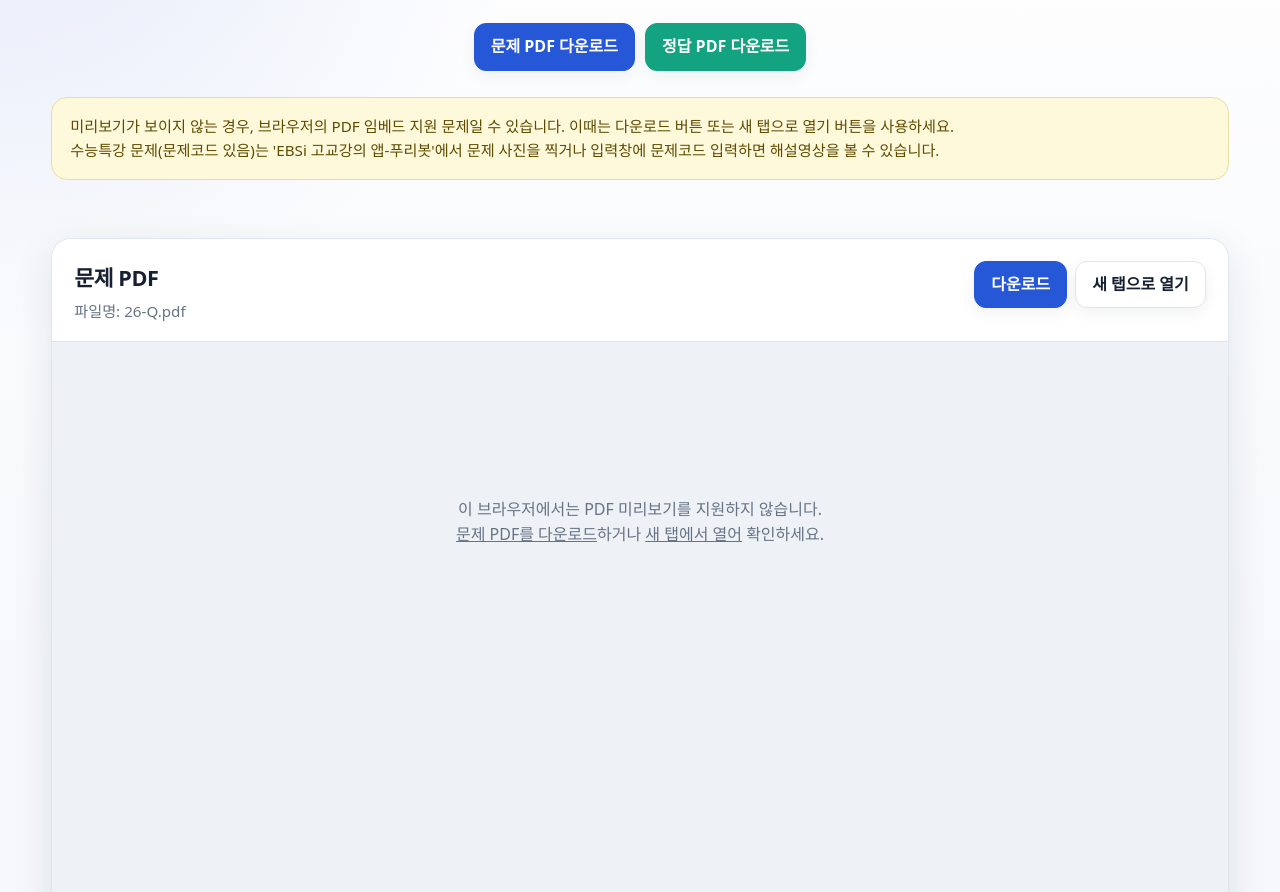
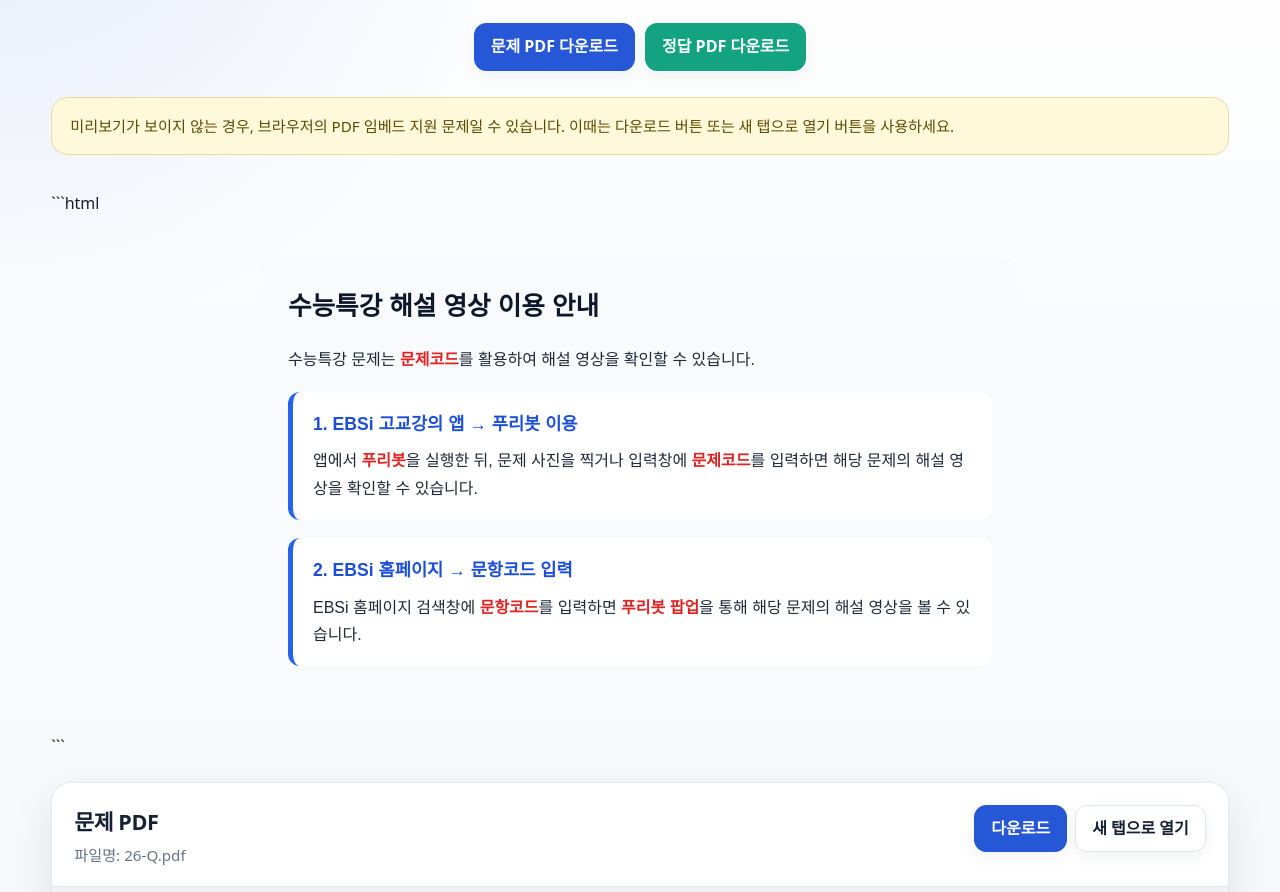
Before and after one commit to chemT8290/26chem2, a plain HTML site: page index.html in a window 1280 px wide. Shown: the part 205-1097 px from the top of the page. Drawn offline with Linux system fonts and the light colour scheme.

Commit message:
Update index.html

````diff
--- a/index.html
+++ b/index.html
@@ -166,7 +166,79 @@
   </header>
 
   <main class="wrap">
-    <p class="notice">미리보기가 보이지 않는 경우, 브라우저의 PDF 임베드 지원 문제일 수 있습니다. 이때는 다운로드 버튼 또는 새 탭으로 열기 버튼을 사용하세요.<br> 수능특강 문제(문제코드 있음)는 'EBSi 고교강의 앱-푸리봇'에서 문제 사진을 찍거나 입력창에 문제코드 입력하면 해설영상을 볼 수 있습니다. </p>
+    <p class="notice">미리보기가 보이지 않는 경우, 브라우저의 PDF 임베드 지원 문제일 수 있습니다. 이때는 다운로드 버튼 또는 새 탭으로 열기 버튼을 사용하세요. </p>
+```html
+<section class="ebsi-guide">
+  <h2>수능특강 해설 영상 이용 안내</h2>
+
+  <p>
+    수능특강 문제는 <strong>문제코드</strong>를 활용하여 해설 영상을 확인할 수 있습니다.
+  </p>
+
+  <div class="guide-box">
+    <h3>1. EBSi 고교강의 앱 → 푸리봇 이용</h3>
+    <p>
+      앱에서 <strong>푸리봇</strong>을 실행한 뒤, 문제 사진을 찍거나 입력창에
+      <strong>문제코드</strong>를 입력하면 해당 문제의 해설 영상을 확인할 수 있습니다.
+    </p>
+  </div>
+
+  <div class="guide-box">
+    <h3>2. EBSi 홈페이지 → 문항코드 입력</h3>
+    <p>
+      EBSi 홈페이지 검색창에 <strong>문항코드</strong>를 입력하면
+      <strong>푸리봇 팝업</strong>을 통해 해당 문제의 해설 영상을 볼 수 있습니다.
+    </p>
+  </div>
+</section>
+
+<style>
+  .ebsi-guide {
+    max-width: 760px;
+    margin: 40px auto;
+    padding: 28px;
+    border-radius: 18px;
+    background: #f8fafc;
+    font-family: "Pretendard", "Noto Sans KR", sans-serif;
+    color: #1f2937;
+    line-height: 1.7;
+  }
+
+  .ebsi-guide h2 {
+    margin: 0 0 18px;
+    font-size: 1.6rem;
+    color: #0f172a;
+  }
+
+  .ebsi-guide p {
+    margin: 0 0 16px;
+    font-size: 1rem;
+  }
+
+  .guide-box {
+    margin-top: 18px;
+    padding: 18px 20px;
+    border-left: 5px solid #2563eb;
+    border-radius: 12px;
+    background: #ffffff;
+  }
+
+  .guide-box h3 {
+    margin: 0 0 8px;
+    font-size: 1.1rem;
+    color: #1d4ed8;
+  }
+
+  .guide-box p {
+    margin: 0;
+  }
+
+  strong {
+    color: #dc2626;
+    font-weight: 700;
+  }
+</style>
+```
 
     <section class="grid" aria-label="PDF 미리보기와 다운로드">
       <article class="card" id="question">
````
